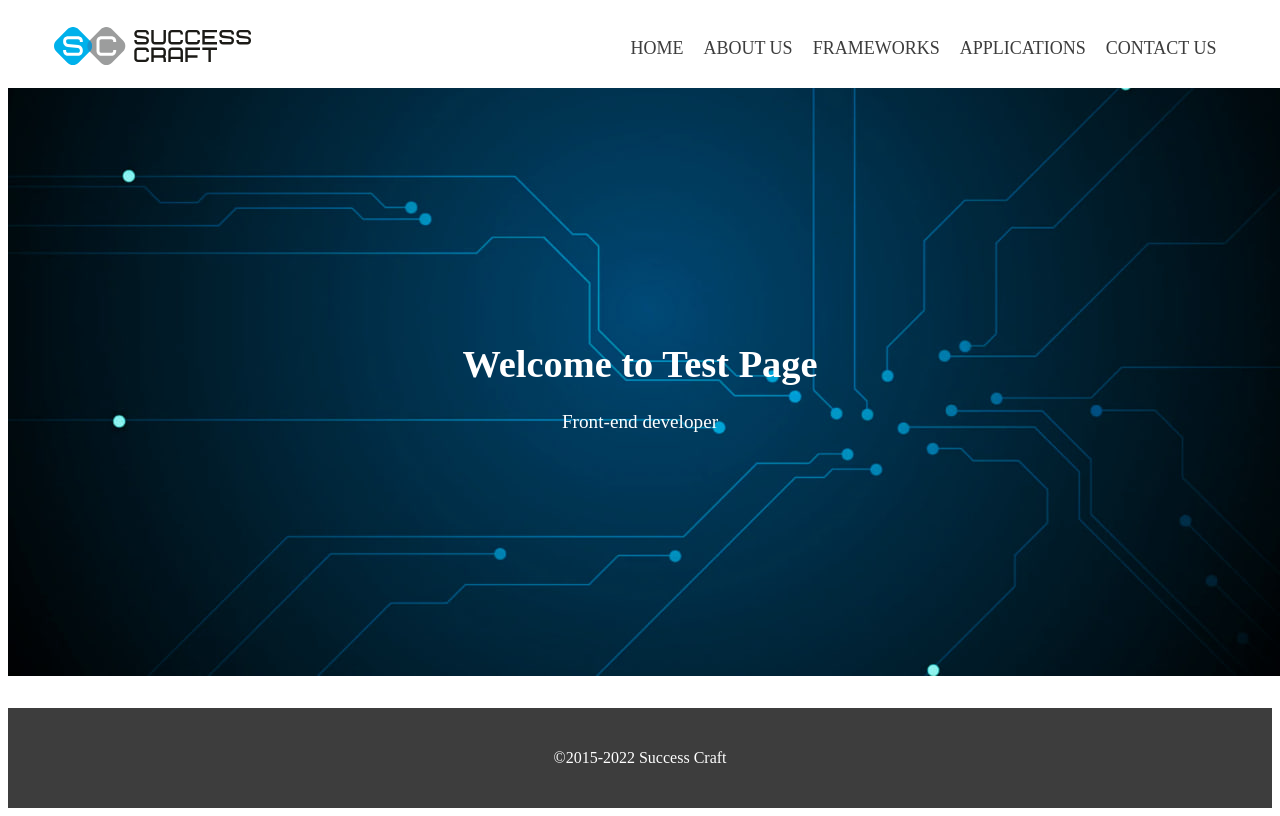
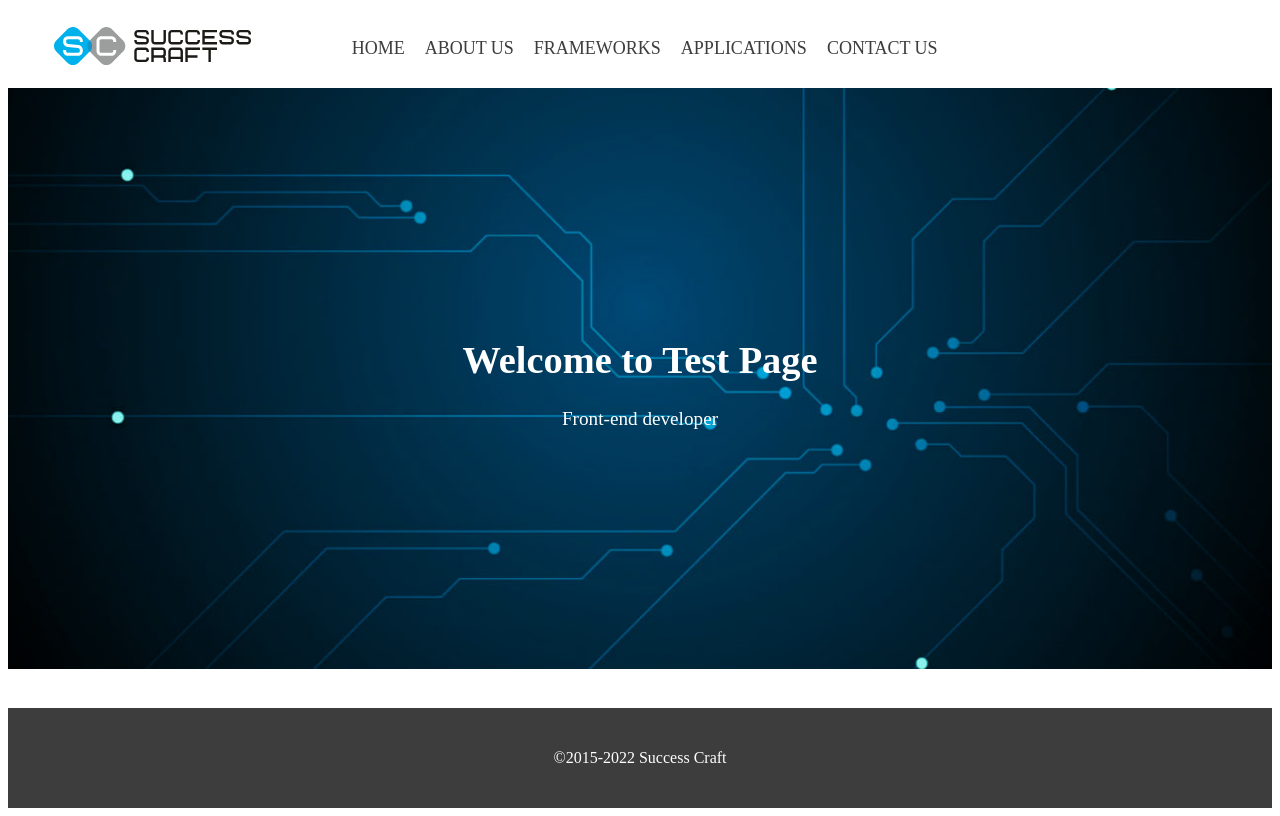
Before and after one commit to mhasilau/success_craft, a Vue app: page / in a window 1280 px wide. Built offline with nearby package versions, Linux system fonts and the light colour scheme; the HTML template or start-up script is replaced by a standard one.

Commit message:
to components

```diff
--- a/package.json
+++ b/package.json
@@ -7,6 +7,7 @@
     "build": "vue-cli-service build"
   },
   "dependencies": {
+    "@element-plus/icons-vue": "^2.1.0",
     "@vuelidate/core": "^2.0.3",
     "@vuelidate/validators": "^2.0.4",
     "axios": "^1.5.1",
--- a/src/App.vue
+++ b/src/App.vue
@@ -24,6 +24,7 @@ export default {
     min-height: 100vh;
     display: flex;
     flex-direction: column;
+    min-width: 500px;
 
     .footer {
       margin-top: auto;
--- a/src/components/AppHeader.vue
+++ b/src/components/AppHeader.vue
@@ -3,23 +3,32 @@
     <div class="logo">
       <img src="@/assets/logo.svg" alt="" class="logo-img" />
     </div>
-    <nav>
-      <RouterLink to="/home">HOME</RouterLink>
-      <RouterLink to="/about">ABOUT US</RouterLink>
-      <RouterLink to="/frameworks">FRAMEWORKS</RouterLink>
-      <RouterLink to="/applications">APPLICATIONS</RouterLink>
-      <RouterLink to="/contact">CONTACT US</RouterLink>
-    </nav>
+<!--    <nav>-->
+<!--      <RouterLink to="/home">HOME</RouterLink>-->
+<!--      <RouterLink to="/about">ABOUT US</RouterLink>-->
+<!--      <RouterLink to="/frameworks">FRAMEWORKS</RouterLink>-->
+<!--      <RouterLink to="/applications">APPLICATIONS</RouterLink>-->
+<!--      <RouterLink to="/contact">CONTACT US</RouterLink>-->
+<!--    </nav>-->
+    <MainMenu class="main-menu"></MainMenu>
+    <MiniMenu class="mini-menu"></MiniMenu>
   </header>
 </template>
 
 <script>
+import MainMenu from '@/components/shared/MainMenu.vue';
+import MiniMenu from '@/components/shared/MiniMenu.vue';
+
 export default {
   name: 'AppHeader',
+  components: {
+    MiniMenu,
+    MainMenu,
+  },
 };
 </script>
 
-<style>
+<style scoped lang="scss">
 header {
   height: 80px;
   width: 100%;
@@ -31,24 +40,33 @@ header {
 .logo {
   text-align: center;
   align-self: center;
+
+  .logo-img {
+    width: 197px;
+    height: 38px;
+  }
 }
 
-.logo-img {
-  width: 197px;
-  height: 38px;
+.main-menu {
+  display: block;
 }
 
-nav {
-  width: 70%;
-  display: flex;
-  flex-direction: row;
-  justify-content: end;
-  align-self: center;
+.mini-menu {
+  display: none;
 }
 
-a {
-  margin: 0 10px;
-  text-decoration: none;
-  color: #3d3d3d;
+@media (max-width: 900px) {
+
+  .main-menu {
+    display: none;
+  }
+
+  .mini-menu {
+    display: block;
+  }
+  header {
+    justify-content: flex-start;
+  }
 }
+
 </style>
--- a/src/components/pages/HomePage.vue
+++ b/src/components/pages/HomePage.vue
@@ -20,6 +20,10 @@ export default {
   text-align: center;
   color: white;
 
+  img {
+    width: 100%;
+  }
+
   .text {
     font-size: larger;
     position: absolute;
--- /dev/null
+++ b/src/components/shared/AppLinks.vue
@@ -0,0 +1,51 @@
+<template>
+  <nav>
+    <RouterLink to="/home">HOME</RouterLink>
+    <RouterLink to="/about">ABOUT US</RouterLink>
+    <RouterLink to="/frameworks">FRAMEWORKS</RouterLink>
+    <RouterLink to="/applications">APPLICATIONS</RouterLink>
+    <RouterLink to="/contact">CONTACT US</RouterLink>
+  </nav>
+</template>
+
+<script>
+export default {
+
+};
+</script>
+
+<style lang="scss" scoped>
+nav {
+  width: 70%;
+  display: flex;
+  flex-direction: row;
+  justify-content: end;
+  align-self: center;
+}
+
+a {
+  padding: 0 10px;
+  text-decoration: none;
+  color: #3d3d3d;
+}
+a:hover {
+  background-color: #3d3d3d;
+  color: white;
+}
+
+@media (max-width: 900px) {
+  nav {
+    display: inline-grid;
+    z-index: 100;
+    position: fixed;
+    top: 0;
+    right: 30px;
+
+    a {
+      padding: 10px 5px;
+      color: red;
+      background-color: white;
+    }
+  }
+}
+</style>
--- /dev/null
+++ b/src/components/shared/MainMenu.vue
@@ -0,0 +1,18 @@
+<template>
+  <AppLinks></AppLinks>
+</template>
+
+<script>
+import AppLinks from '@/components/shared/AppLinks.vue';
+
+export default {
+  name: 'MainMenu',
+  components: {
+    AppLinks,
+  },
+};
+</script>
+
+<style lang="scss" scoped>
+
+</style>
--- /dev/null
+++ b/src/components/shared/MiniMenu.vue
@@ -0,0 +1,53 @@
+<template>
+  <div class="mini-menu">
+    <AppLinks v-if="show"></AppLinks>
+    <el-icon class="menu-icon" @click="showMenu"><Menu /></el-icon>
+  </div>
+
+</template>
+
+<script>
+import AppLinks from '@/components/shared/AppLinks.vue';
+import {Menu} from "@element-plus/icons-vue";
+
+export default {
+  name: 'MiniMenu',
+  components: {
+    AppLinks,
+    Menu
+  },
+  data() {
+    return {
+      show: false
+    }
+  },
+  methods: {
+    showMenu() {
+      this.show = !this.show
+    }
+  }
+};
+</script>
+
+<style lang="scss" scoped>
+
+.mini-menu {
+  display: none;
+  .menu-icon {
+    position: fixed;
+    top: 10px;
+    right: 10px;
+    cursor: pointer;
+  }
+}
+
+
+@media (max-width: 900px) {
+
+
+  .mini-menu {
+    display: block;
+  }
+
+}
+</style>
--- a/src/main.js
+++ b/src/main.js
@@ -1,13 +1,11 @@
 import ElementPlus from 'element-plus';
 import { createApp } from 'vue';
 import App from './App.vue';
-// import router from './router';
 import router from '@/router';
 
 import 'element-plus/dist/index.css';
 
 const app = createApp(App);
-
 app.use(router);
 app.use(ElementPlus);
 app.mount('#app');
```
Also changed, not shown: 1 other file (tests, documents, lock files or other folders).
